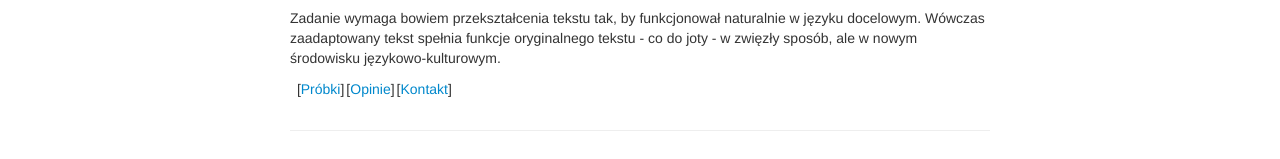
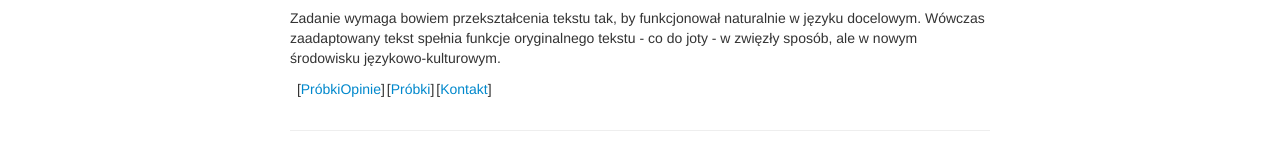
Before and after one commit to StephenEastham/StephenEastham.github.io, a Jekyll site: the page built from index.md, in a window 1280 px wide. Shown: the part 1219-1378 px from the top of the page. Built offline with Jekyll 4.4.1, drawn with Linux system fonts in a browser that asks for light colours.

Commit message:
Update index.md

```diff
--- a/index.md
+++ b/index.md
@@ -18,4 +18,4 @@ Nie wystarczy przetłumaczyć tekstu marketingowo-produktowego. Na przykład, po
 Zadanie wymaga bowiem przekształcenia tekstu tak, by funkcjonował naturalnie w języku docelowym. Wówczas zaadaptowany tekst spełnia funkcje oryginalnego tekstu - co do joty - w zwięzły sposób, ale w nowym środowisku językowo-kulturowym.
 
 ------------------------------------|----------------------------------|-------------------------------
-|[[Próbki](pages/resources.html)] | [[Opinie](pages/resources.html)] | [[Kontakt](pages/resources.html)]
+|[[PróbkiOpinie](pages/resources.html)] | [[Próbki](pages/resources.html)] | [[Kontakt](pages/resources.html)]
```
